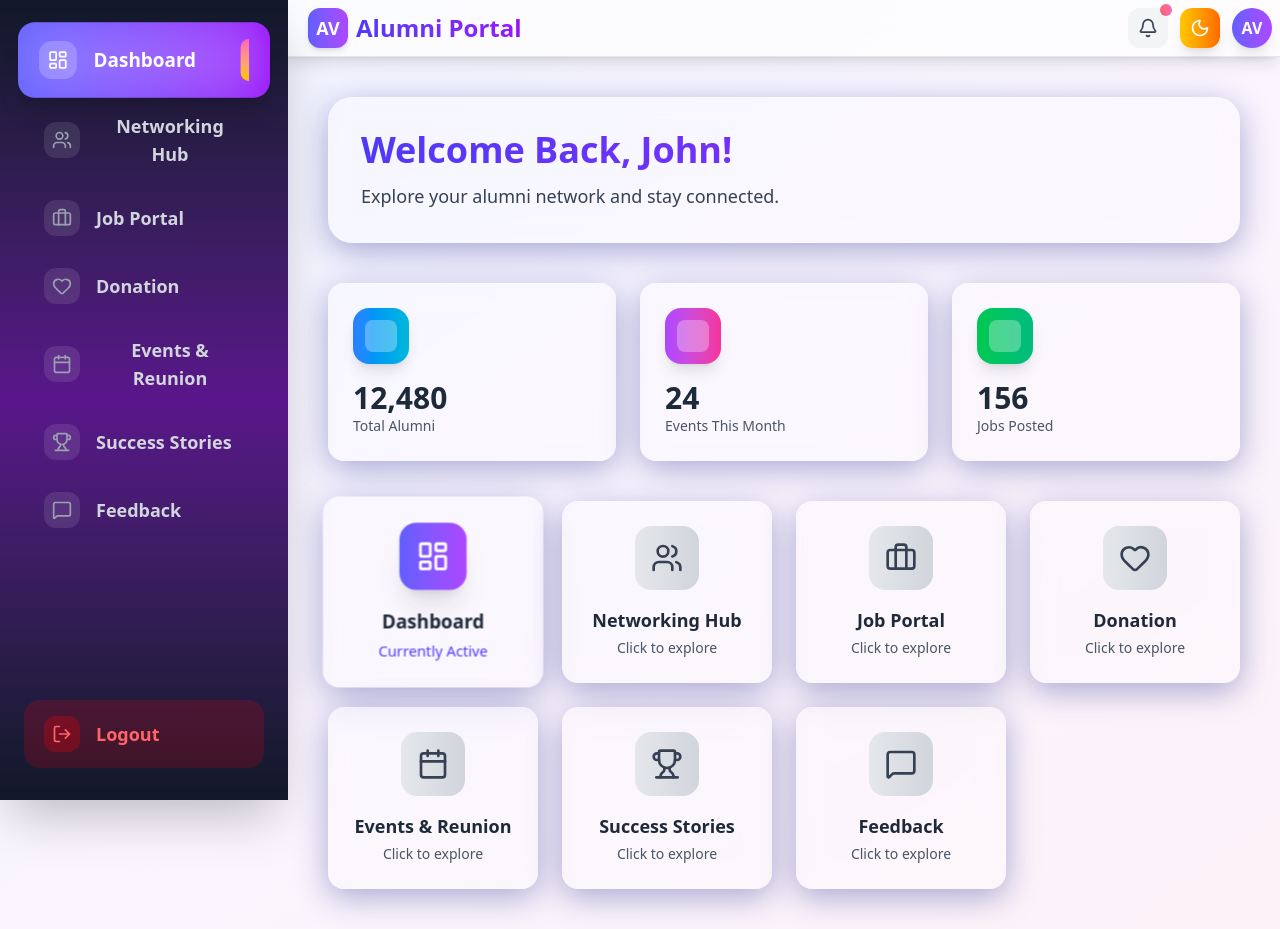
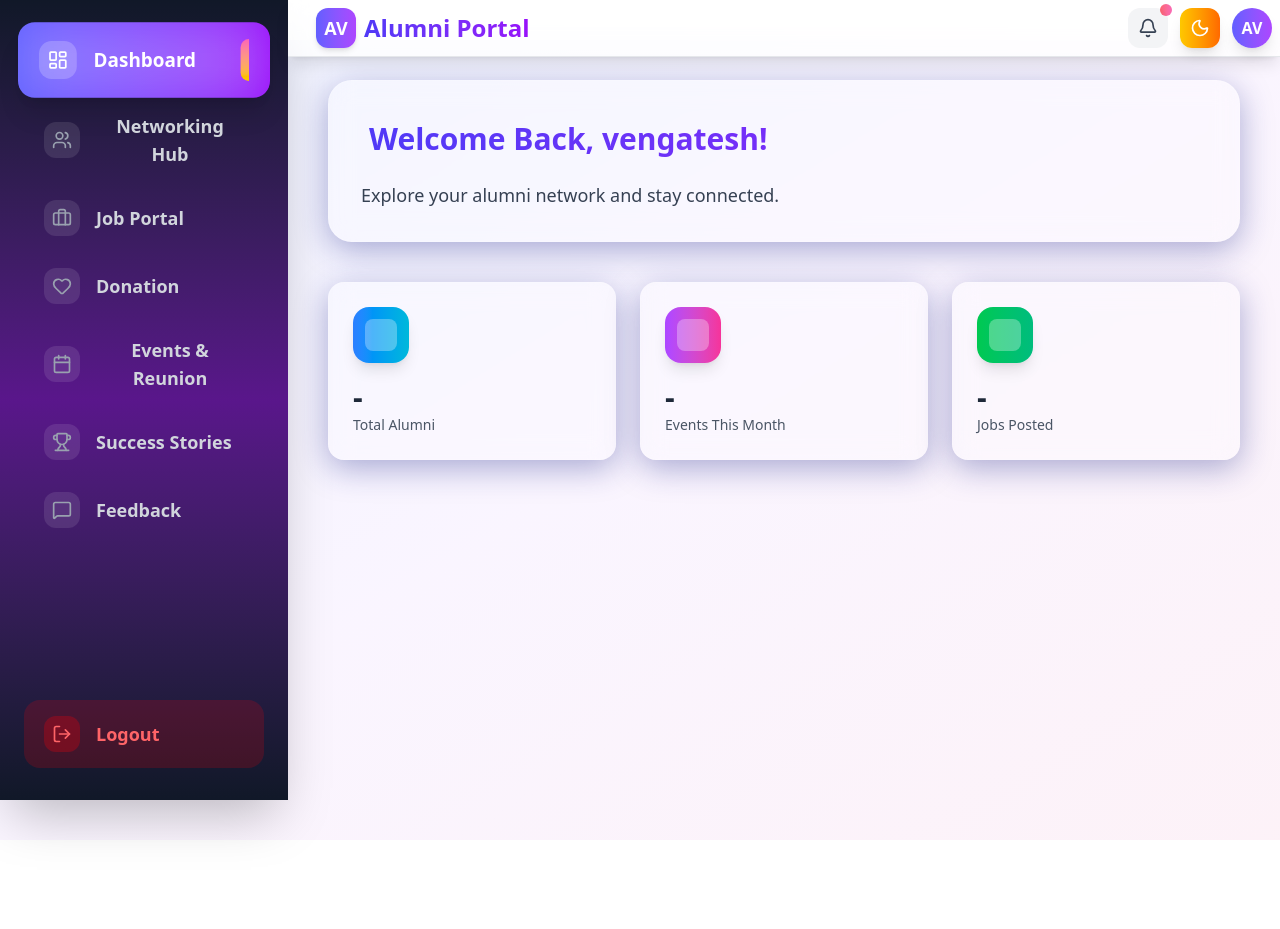
Before and after one commit to vengatesh2401/alumni-orginal, a React (Vite) app: page / in a window 1280 px wide. After the commit the page ends 840 px from the top, so only its background shows below. Built offline with nearby package versions, Linux system fonts and the light colour scheme.

Commit message:
error fixed

```diff
--- a/src/pages/Home.jsx
+++ b/src/pages/Home.jsx
@@ -41,7 +41,7 @@ function Main() {
     >
       {/* Top Navbar */}
       <header
-        className={` ml-70 top-0 left-0 right-0 z-50 backdrop-blur-xl bg-white/70 dark:bg-gray-900/70 border-b ${isDark ? 'border-gray-700' : 'border-gray-200'} shadow-lg`}
+        className={`fixed ml-72 top-0 left-0 right-0 z-50 backdrop-blur-xl bg-white/70 dark:bg-gray-900/70 border-b ${isDark ? 'border-gray-700' : 'border-gray-200'} shadow-lg`}
       >
         <div className="flex ml-5 items-center justify-between px-2 py-2">
           <div className="flex items-center gap-4">
@@ -131,21 +131,14 @@ function Main() {
         </div>
       </aside>
 
-      {/* Mobile Overlay */}
-      {isSidebarOpen && (
-        <div
-          className="fixed inset-0 bg-black/60 backdrop-blur-sm z-30 lg:hidden"
-          onClick={() => setIsSidebarOpen(false)}
-        />
-      )}
 
       {/* Main Content */}
-      <main className="pt-20 lg:ml-72 min-h-screen p-6 lg:p-10">
+      <main className="pt-20 lg:ml-72 min-h-screen p-6 lg:p-10 mt-10">
         <div className="max-w-7xl mx-auto">
           {/* Hero Section */}
           <div className="glass-card rounded-3xl p-8 mb-10 shadow-2xl backdrop-blur-xl bg-white/60 dark:bg-gray-800/60 border border-white/20">
-            <h2 className="text-4xl font-bold bg-gradient-to-r from-indigo-600 to-purple-600 bg-clip-text text-transparent mb-3">
-              Welcome Back, John!
+            <h2 className="text-3xl font-bold bg-gradient-to-r from-indigo-600 to-purple-600 bg-clip-text text-transparent mb-4 p-2">
+              Welcome Back, vengatesh!
             </h2>
             <p className={`text-lg ${isDark ? 'text-gray-300' : 'text-gray-700'}`}>
               Explore your alumni network and stay connected.
@@ -155,9 +148,9 @@ function Main() {
           {/* Stats Row */}
           <div className="grid grid-cols-1 md:grid-cols-3 gap-6 mb-10">
             {[
-              { label: 'Total Alumni', value: '12,480', color: 'from-blue-500 to-cyan-500' },
-              { label: 'Events This Month', value: '24', color: 'from-purple-500 to-pink-500' },
-              { label: 'Jobs Posted', value: '156', color: 'from-green-500 to-emerald-500' },
+              { label: 'Total Alumni', value: '-', color: 'from-blue-500 to-cyan-500' },
+              { label: 'Events This Month', value: '-', color: 'from-purple-500 to-pink-500' },
+              { label: 'Jobs Posted', value: '-', color: 'from-green-500 to-emerald-500' },
             ].map((stat, i) => (
               <div key={i} className="glass-card rounded-2xl p-6 backdrop-blur-xl bg-white/50 dark:bg-gray-800/50 border border-white/20 hover:scale-105 transition-transform duration-300">
                 <div className={`w-14 h-14 bg-gradient-to-r ${stat.color} rounded-2xl flex items-center justify-center mb-4 shadow-lg`}>
@@ -168,40 +161,6 @@ function Main() {
               </div>
             ))}
           </div>
-
-          {/* Feature Grid */}
-          <div className="grid grid-cols-1 sm:grid-cols-2 lg:grid-cols-3 xl:grid-cols-4 gap-6">
-            {menuItems.map((item) => {
-              const Icon = item.icon;
-              const isActive = activeItem === item.label;
-
-              return (
-                <button
-                  key={item.label}
-                  onClick={() => handleMenuClick(item.label)}
-                  className={`glass-card rounded-2xl p-6 backdrop-blur-xl border transition-all duration-500 group hover:shadow-2xl ${
-                    isActive
-                      ? 'bg-gradient-to-br from-indigo-500/20 to-purple-500/20 border-indigo-400 shadow-2xl scale-105'
-                      : 'bg-white/40 dark:bg-gray-800/40 border-white/20 hover:border-indigo-300'
-                  }`}
-                >
-                  <div className="flex flex-col items-center text-center">
-                    <div className={`p-4 rounded-2xl mb-4 transition-all duration-300 ${isActive ? 'bg-gradient-to-r from-indigo-500 to-purple-500 text-white shadow-xl' : 'bg-gradient-to-r from-gray-200 to-gray-300 dark:from-gray-700 dark:to-gray-600 text-gray-700 dark:text-gray-300 group-hover:from-indigo-500 group-hover:to-purple-500 group-hover:text-white'}`}>
-                      <Icon className="w-8 h-8" />
-                    </div>
-                    <h3 className={`font-bold text-lg mb-1 ${isDark ? 'text-white' : 'text-gray-800'}`}>
-                      {item.label}
-                    </h3>
-                    <p className={`text-sm ${isActive ? 'text-indigo-600 font-medium' : isDark ? 'text-gray-400' : 'text-gray-600'}`}>
-                      {isActive ? 'Currently Active' : 'Click to explore'}
-                    </p>
-                  </div>
-                </button>
-              );
-            })}
-          </div>
-        </div>
-      </main>
 
       {/* Custom Styles */}
       <style jsx>{`
@@ -218,6 +177,8 @@ function Main() {
         }
       `}</style>
     </div>
+      </main>
+    </div>
   );
 }
 
```
